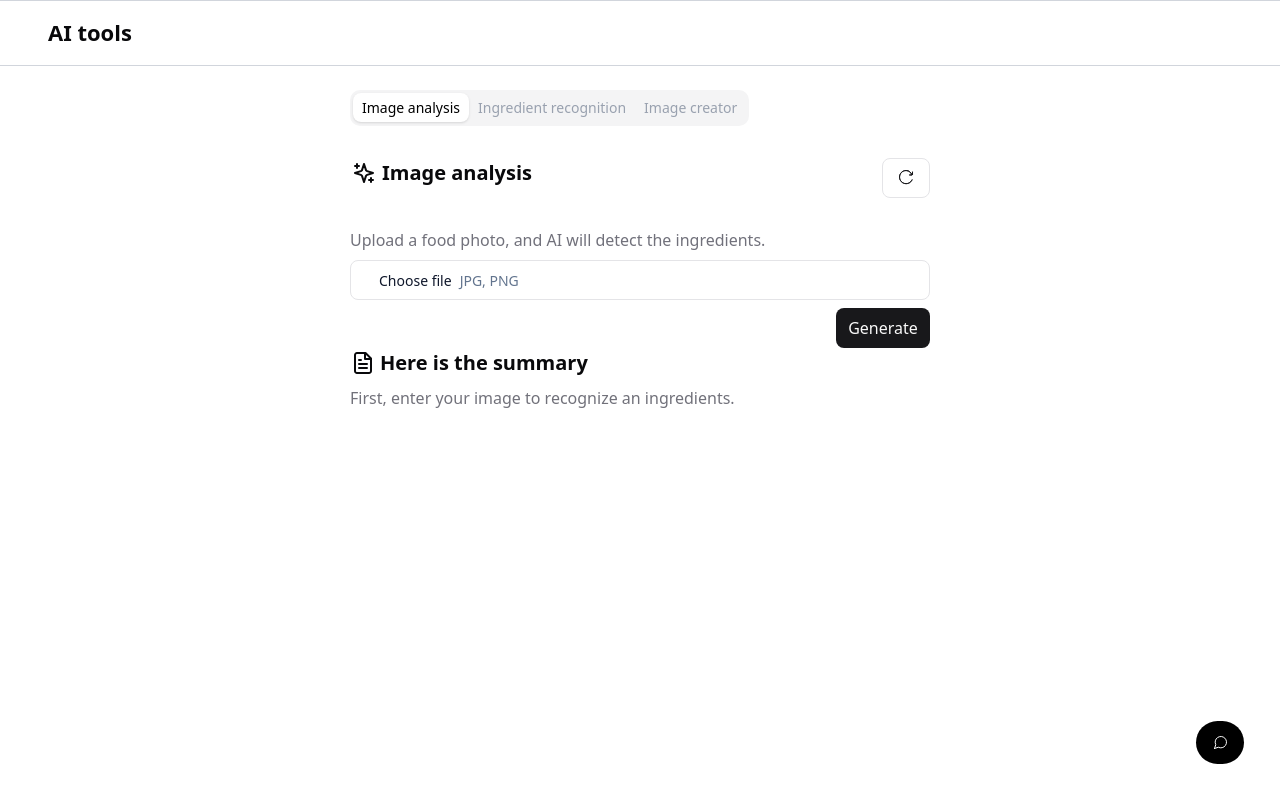
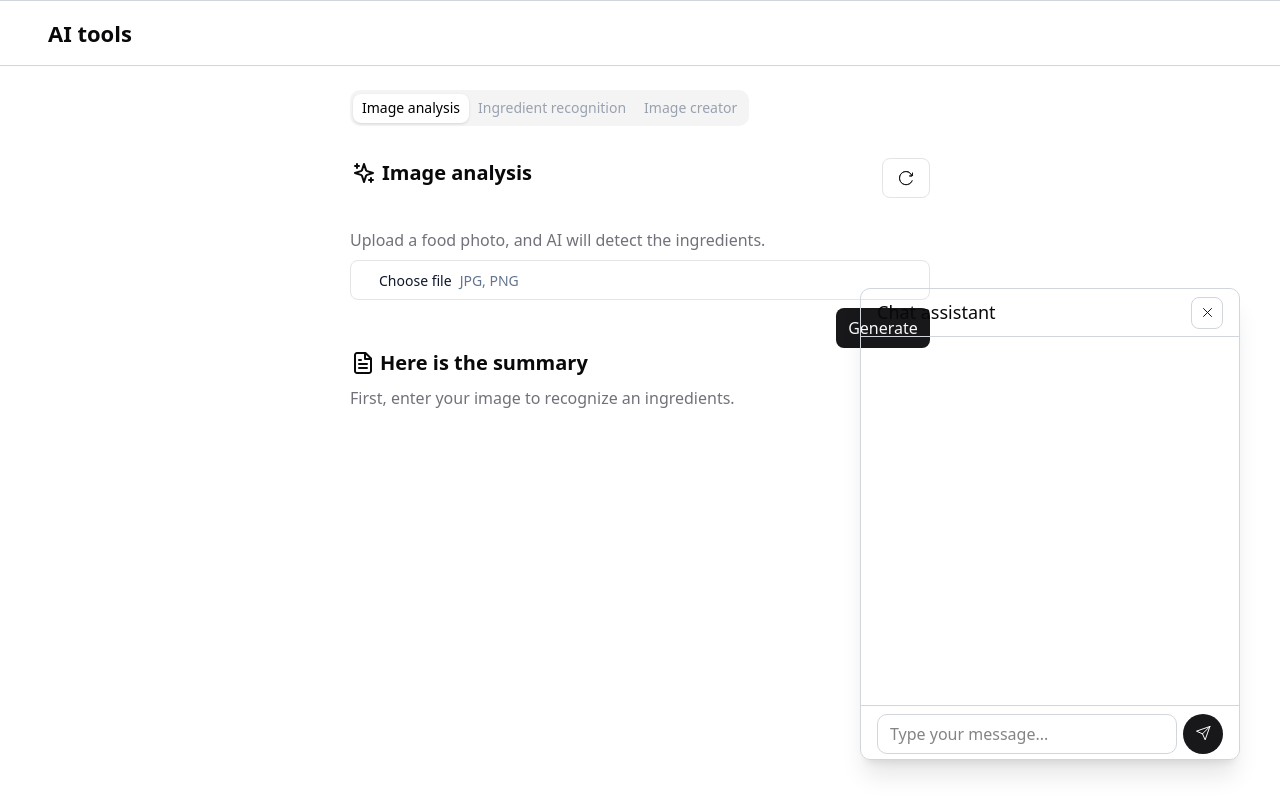
Before and after one commit to bilguun101/AI-project, a Next.js app: page / in a window 1280 px wide. Both pictures are taken after a click on the button 1220 px from the left and 742 px from the top of the page. Built offline with nearby package versions, Linux system fonts and the light colour scheme.

Commit message:
ongoing chatbot style

```diff
--- /dev/null
+++ b/src/app/_components/chatBot.tsx
@@ -0,0 +1,46 @@
+"use client";
+import { Send } from "../_icons/send";
+import { XButton } from "../_icons/xButton";
+import { useState } from "react";
+
+type ChatBotProps = {
+  setChat: React.Dispatch<React.SetStateAction<boolean>>;
+};
+
+export const ChatBot = ({ setChat }: ChatBotProps) => {
+  const [text, setText] = useState("");
+
+  return (
+    <div className="fixed w-[380px] h-[472px] right-10 bottom-10 border border-gray-300 rounded-lg shadow-xl">
+      {/* top */}
+      <div className="w-full h-[48px] border-b border-gray-300 flex justify-between items-center pl-4 pr-4">
+        <p className="font-medium text-[18px]"> Chat assistant </p>
+        <button
+          className="w-8 h-8 border border-gray-300 rounded-md flex justify-center items-center cursor-pointer hover:bg-gray-200 duration-200"
+          onClick={() => setChat(false)}
+        >
+          <XButton />
+        </button>
+      </div>
+      {/* medium */}
+      <div className="w-full h-[368px]"></div>
+      {/* bottom */}
+      <div className="w-full h-14 flex justify-between items-center pl-4 pr-4 border-t border-gray-300">
+        <input
+          className="w-[300px] h-10 border border-gray-300 rounded-lg pl-3"
+          placeholder="Type your message..."
+          value={text}
+          onChange={(e) => setText(e.target.value)}
+        />
+        <button
+          className="w-10 h-10 bg-[#18181B] rounded-full flex justify-center items-center cursor-pointer hover:opacity-90 duration-200"
+          onClick={() => {
+            setText("");
+          }}
+        >
+          <Send />
+        </button>
+      </div>
+    </div>
+  );
+};
--- /dev/null
+++ b/src/app/_icons/send.tsx
@@ -0,0 +1,18 @@
+export const Send = () => {
+  return (
+    <svg
+      width="15"
+      height="15"
+      viewBox="0 0 15 15"
+      fill="none"
+      xmlns="http://www.w3.org/2000/svg"
+    >
+      <path
+        d="M13.8333 0.5L6.5 7.83333M13.8333 0.5L9.16667 13.8333L6.5 7.83333M13.8333 0.5L0.5 5.16667L6.5 7.83333"
+        stroke="#FAFAFA"
+        strokeLinecap="round"
+        strokeLinejoin="round"
+      />
+    </svg>
+  );
+};
--- /dev/null
+++ b/src/app/_icons/xButton.tsx
@@ -0,0 +1,18 @@
+export const XButton = () => {
+  return (
+    <svg
+      width="9"
+      height="9"
+      viewBox="0 0 9 9"
+      fill="none"
+      xmlns="http://www.w3.org/2000/svg"
+    >
+      <path
+        d="M8.5 0.5L0.5 8.5M0.5 0.5L8.5 8.5"
+        stroke="#18181B"
+        strokeLinecap="round"
+        strokeLinejoin="round"
+      />
+    </svg>
+  );
+};
--- a/src/app/page.tsx
+++ b/src/app/page.tsx
@@ -1,13 +1,17 @@
+"use client";
 import { Tabs, TabsContent, TabsList, TabsTrigger } from "@/components/ui/tabs";
 import { ImageAnalysis } from "./_components/imageAnalysis";
 import { IngredientRecognition } from "./_components/ingredientRecognition";
 import { ImageCreator } from "./_components/imageCreator";
 import { Message } from "./_icons/message";
+import { useState } from "react";
+import { ChatBot } from "./_components/chatBot";
 
 export default function Home() {
+  const [chat, setChat] = useState(false);
+
   return (
     <div className="h-screen w-screen flex flex-col justify-end items-end">
-      {" "}
       <div className="h-full w-full flex flex-col items-center">
         {/* header */}
         <div className="h-18 w-full border-t border-b border-gray-300 flex justify-start items-center pl-12">
@@ -34,13 +38,19 @@ export default function Home() {
               <ImageCreator />
             </TabsContent>
           </Tabs>
-        </div>{" "}
-      </div>{" "}
-      <button className="bg-black w-12 h-12 rounded-full mr-9 mb-9 flex justify-center items-center cursor-pointer hover:bg-[#2e2d2d] duration-200">
-        {" "}
-        <Message />{" "}
-      </button>
+        </div>
+      </div>
       {/* ------------------------------chatbot------------------------------- */}
+      {!chat ? (
+        <button
+          className="fixed bottom-10 right-10 bg-black w-12 h-12 rounded-full flex justify-center items-center cursor-pointer hover:bg-[#2e2d2d] duration-200 z-50"
+          onClick={() => setChat(true)}
+        >
+          <Message />
+        </button>
+      ) : (
+        <ChatBot setChat={setChat} />
+      )}
     </div>
   );
 }
```
